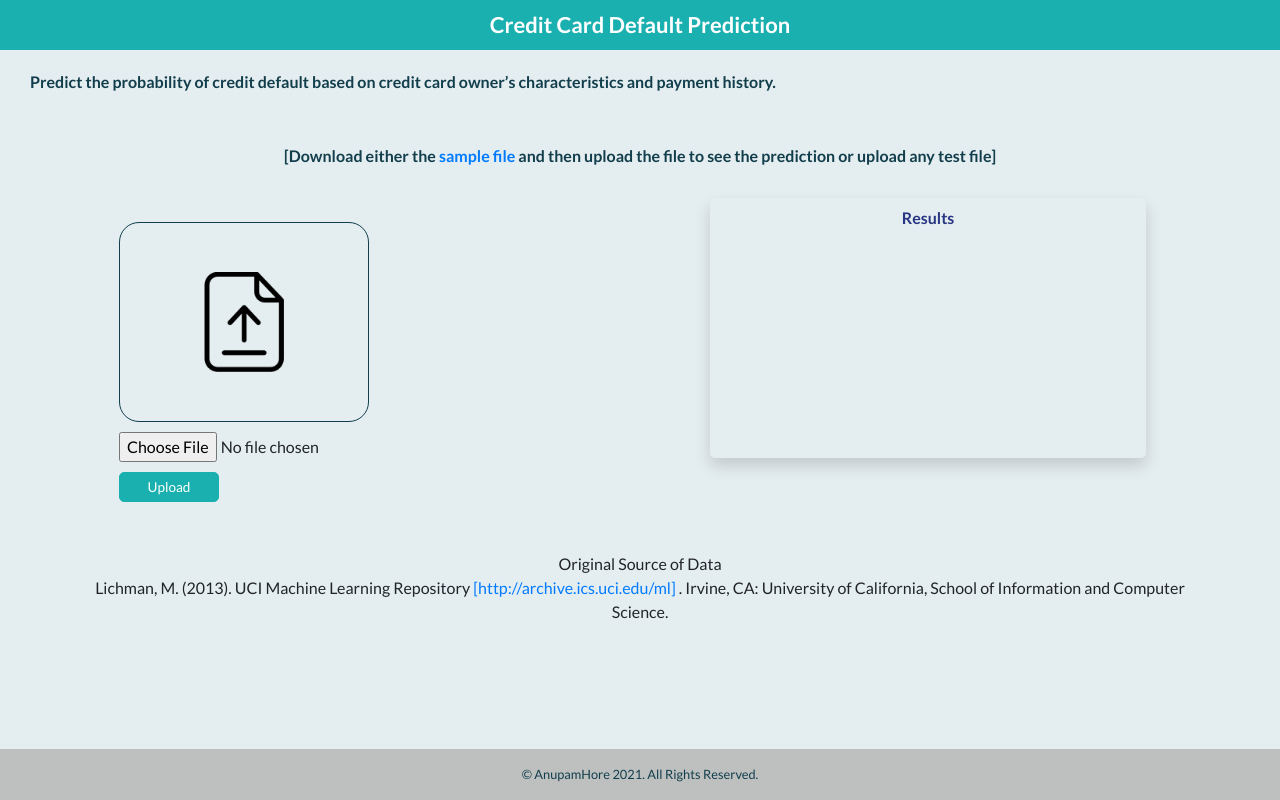
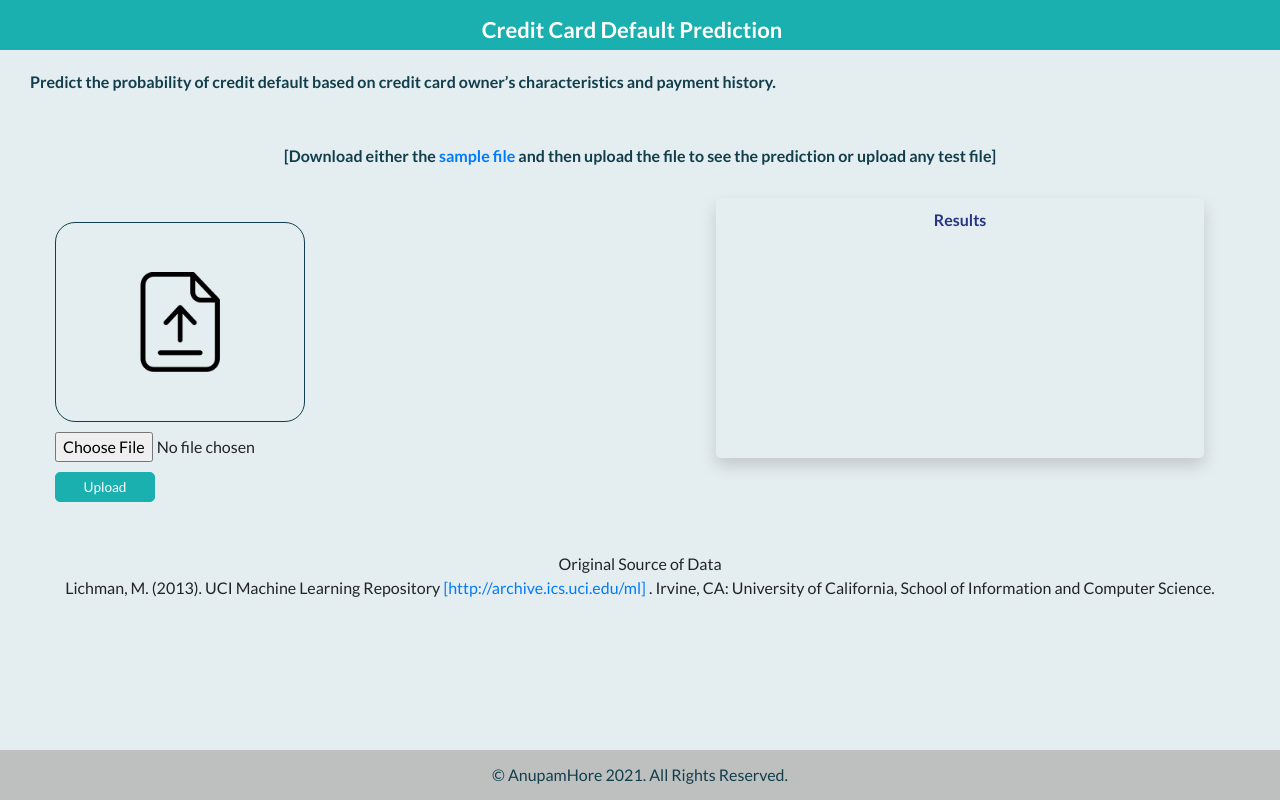
Before and after one commit to anupamhore/CreditCardDefaulterProject, a Flask app: page / in a window 1280 px wide. Run offline with Flask 2, Linux system fonts and the light colour scheme; some libraries are stand-ins or nearby versions.

Commit message:
Update index.html

```diff
--- a/templates/index.html
+++ b/templates/index.html
@@ -7,23 +7,22 @@
 	<link rel="stylesheet" href="https://maxcdn.bootstrapcdn.com/bootstrap/4.4.1/css/bootstrap.min.css">
 	<link href="https://fonts.googleapis.com/css?family=Lato:300,400,700,300italic,400italic,700italic" rel="stylesheet" type="text/css">
 	<style>
-	/*#18A5D5 18A5D5*/
 		body{font-family:Lato,'Helvetica Neue',Helvetica,Arial,sans-serif;background-color:#E4EDF0}
 		h1,h2,h3,h4,h5,h6{font-family:Lato,'Helvetica Neue',Helvetica,Arial,sans-serif;font-weight:700;}
 		.title{color:#273582;}
 		#fetch{cursor:pointer;}
 		#stopfetch{cursor:pointer;}
 		#fetch:hover,#fetch:active,#fetch:focus,#stopfetch:hover,#stopfetch:active,#stopfetch:focus{background-color:#ff7f00;border-color:#ff7f00;}
-		footer.footer{padding-top:1rem;padding-bottom:1rem;background-color:#BEC0C0 !important;}
+		footer.footer{height:50px;background-color:#BEC0C0 !important;text-align:center;}
 		footer a{color:#000;font-weight:600;text-decoration:none;}
 		footer p{color:white;}
 		footer li a:hover{color:orange;}
 		footer li i{color:#363e75;}
 		footer li i:hover{color:orange;}
-		.navbar{background-color:#1AB0B0 !important;height:50px;}
+		.navbar{background-color:#1AB0B0 !important;height:50px;text-align:center;}
 		.navbar-light .navbar-brand{color: rgba(0,0,0,.9);}
 		.navbar-light .navbar-brand {margin-left: auto;margin-right: auto;}
-		.container-fluid{width:90%;}
+		.container-fluid{width:100%;}
 		.header1{
 		    padding:30px;
 		    padding-top:20px;
@@ -125,12 +124,16 @@
 	</style>
 </head>
 
-<body>
+<body style="margin:0;overflow:hidden;">
 
-	<!-- Navigation -->
-	<nav class="navbar navbar-light bg-light static-top">
-		<div class="container-fluid">
-            <h3 class="navbar-brand" style="color:white;font-size:22px;margin-top:-5px">Credit Card Default Prediction</h3>
+	<!-- Navigation  navbar-light bg-light static-top-->
+	<nav class="navbar" style="text-align:center;">
+		<div class="container-fluid" style="height: 50px;
+    /* padding-top: 10px; */
+    justify-content: center;
+    align-items: center;
+    display: flex;">
+            <h3 class="navbar-brand" style="color:white;font-size:22px;">Credit Card Default Prediction</h3>
 		</div>
 	</nav>
 
@@ -139,10 +142,10 @@
 	</div>
 
 	<section class="testimonials text-center">
-		<div class="container-fluid">
+		<div class="container-fluid" style="text-align:center;">
 			<div class="header1">[Download either the <a href="https://docs.google.com/spreadsheets/d/1VjQS1X6RC6_HfDUhj7eEMnQE7hdndm8V/edit?usp=sharing&ouid=106922058022145405293&rtpof=true&sd=true" target="_blank">sample file</a> and then upload the file to see the prediction or  upload any test file]</div>
-			<div class="row">
-				<div class="col-md-6 col-xs-12">
+			<div class="row" style="display: flex;flex-wrap: wrap;margin-right: -15px;">
+				<div class="col-md-6 col-xs-12" style="flex: 0 0 50%;max-width: 50%;">
 					<br/>
 
 					<form action="/predict" method="post" id="datafetch_form" enctype="multipart/form-data">
@@ -174,9 +177,10 @@
 						</div>
 					</form>
 				</div>
-				<div class="res-container  col-md-6 col-xs-12">
-					<div id="field" class="result-box shadow rounded-lg">
-						<h6 class="title">Results</h6>
+				<div class="res-container  col-md-6 col-xs-12" style="flex: 0 0 50%;max-width: 50%;">
+					<div id="field" class="result-box shadow rounded-lg" style="box-shadow: 0 .5rem 1rem rgba(0,0,0,.15)!important;
+    border-radius: .3rem!important;box-sizing: border-box;">
+						<div class="title" style="font-size: 1rem;font-weight: bold;">Results</div>
 						<div class="json-result">
 							{{results}}
 						</div>
@@ -186,7 +190,7 @@
 					</div>
 				</div>
 			</div>
-			<div style="margin-top:50px;">
+			<div style="margin-top:50px;margin-botton:10px;">
 				Original Source of Data
 			</div>
 			<div>
@@ -198,10 +202,10 @@
 
     <!-- Footer -->
 	<footer class="footer">
-		<div class="container-fluid">
-			<div class="row">
-				<div class="col-lg-6 h-100 text-center my-auto mx-auto">
-					<p class="small mb-2 mb-lg-0" style="color:#123E4C;" >&copy; AnupamHore 2021. All Rights Reserved.</p>
+		<div class="container-fluid" style="height:50px;">
+			<div class="row" style="height:50px;">
+				<div class="col-lg-6 h-100 text-center my-auto mx-auto" style="display:flex;justify-content:center;align-items:center;">
+					<p class="small mb-2 mb-lg-0" style="color:#123E4C;font-size:16px;" >&copy; AnupamHore 2021. All Rights Reserved.</p>
 				</div>
 
 			</div>
```
